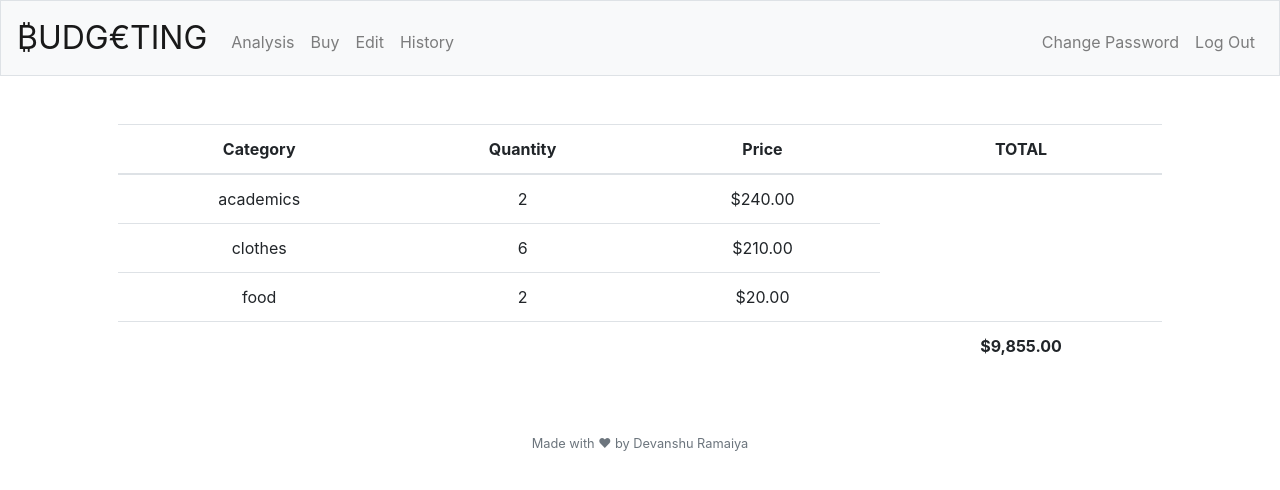
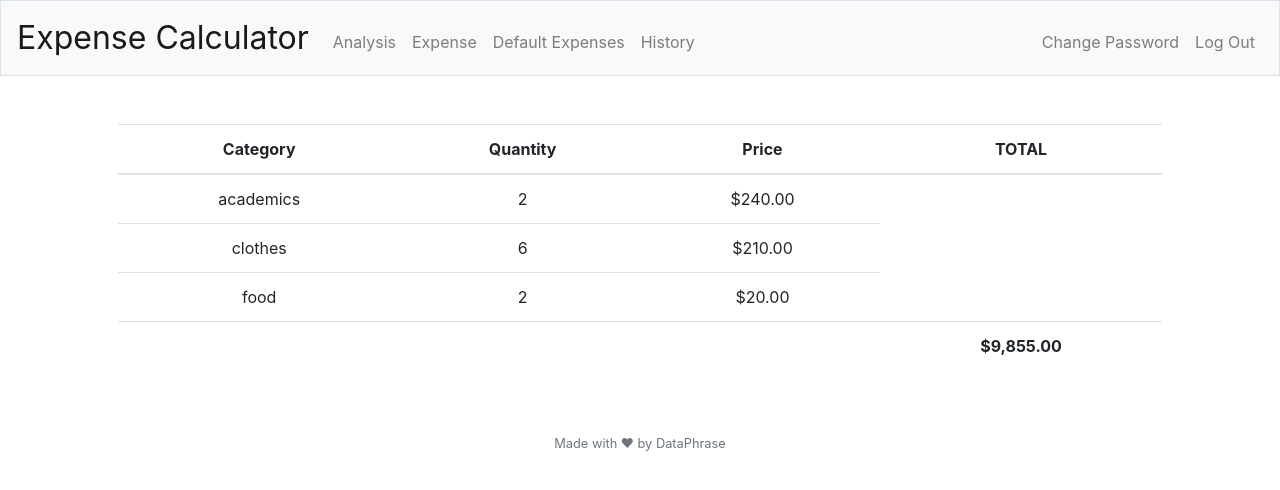
Before and after one commit to mananjhaveri/Expense-Calculator, a Flask app: page / in a window 1280 px wide. Shown: the top 490 px of the page. Run offline with Flask 2, Linux system fonts and the light colour scheme; a user stored in the database is signed in; some libraries are stand-ins or nearby versions.

Commit message:
pages changed

```diff
--- a/application.py
+++ b/app.py
@@ -161,9 +161,9 @@ def change_password():
 
     return render_template("change_password.html")
 
-@app.route("/buy", methods=["GET", "POST"])
+@app.route("/expense", methods=["GET", "POST"])
 @login_required
-def buy():
+def expense():
     """Bought an item (Input amount)"""
     if request.method == "POST":
         #quote = lookup(request.form.get("symbol"))
@@ -207,17 +207,17 @@ def buy():
 
         flash("Done!")
 
-        return redirect("/buy")
+        return redirect("/expense")
 
     else:
-        return render_template("buy.html")
+        return render_template("expense.html")
 
 
 
 
-@app.route("/edit", methods=["GET", "POST"])
+@app.route("/default", methods=["GET", "POST"])
 @login_required
-def edit():
+def default():
     """Edit user's transactions"""
     if request.method == "POST":
 
@@ -263,13 +263,13 @@ def edit():
 
         flash("Edited!")
 
-        return redirect("/edit")
+        return redirect("/default")
 
     else:
         qtys = db.execute(
             "SELECT category, SUM(quantity) as total_qty FROM transactions WHERE user_id = :user_id GROUP BY category HAVING total_qty > 0", user_id=session["user_id"])
 
-        return render_template("edit.html", qtys=qtys)
+        return render_template("default.html", qtys=qtys)
 
 
 
--- a/templates/layout.html
+++ b/templates/layout.html
@@ -20,14 +20,14 @@
         <script src="https://cdnjs.cloudflare.com/ajax/libs/popper.js/1.14.3/umd/popper.min.js"></script>
         <script src="https://maxcdn.bootstrapcdn.com/bootstrap/4.1.3/js/bootstrap.min.js"></script>
 
-        <title>Budgeting {% block title %}{% endblock %}</title>
+        <title>Expense Calculator {% block title %}{% endblock %}</title>
 
     </head>
 
     <body>
 
         <nav class="navbar navbar-expand-md navbar-light bg-light border">
-            <a class="navbar-brand" href="/"><span class="black">&#8383;UDG&#8364;TING</span></a>
+            <a class="navbar-brand" href="/"><span class="black">Expense Calculator</span></a>
             <button aria-controls="navbar" aria-expanded="false" aria-label="Toggle navigation" class="navbar-toggler" data-target="#navbar" data-toggle="collapse" type="button">
                 <span class="navbar-toggler-icon"></span>
             </button>
@@ -35,8 +35,8 @@
                 {% if session.user_id %}
                     <ul class="navbar-nav mr-auto mt-2">
                         <li class="nav-item"><a class="nav-link" href="/analysis">Analysis</a></li>
-                        <li class="nav-item"><a class="nav-link" href="/buy">Buy</a></li>
-                        <li class="nav-item"><a class="nav-link" href="/edit">Edit</a></li>
+                        <li class="nav-item"><a class="nav-link" href="/expense">Expense</a></li>
+                        <li class="nav-item"><a class="nav-link" href="/default">Default Expenses</a></li>
                         <li class="nav-item"><a class="nav-link" href="/history">History</a></li>
                     </ul>
                     <ul class="navbar-nav ml-auto mt-2">
@@ -65,7 +65,7 @@
         </main>
 
         <footer class="small text-center text-muted">
-            Made with &hearts; by Devanshu Ramaiya
+            Made with &hearts; by DataPhrase
         </footer>
 
     </body>
```
Also changed, not shown: templates/default.html (added, +23 -0 lines), templates/edit.html (deleted, +0 -23 lines), templates/expense.html (renamed from templates/buy.html, +7 -5 lines).
